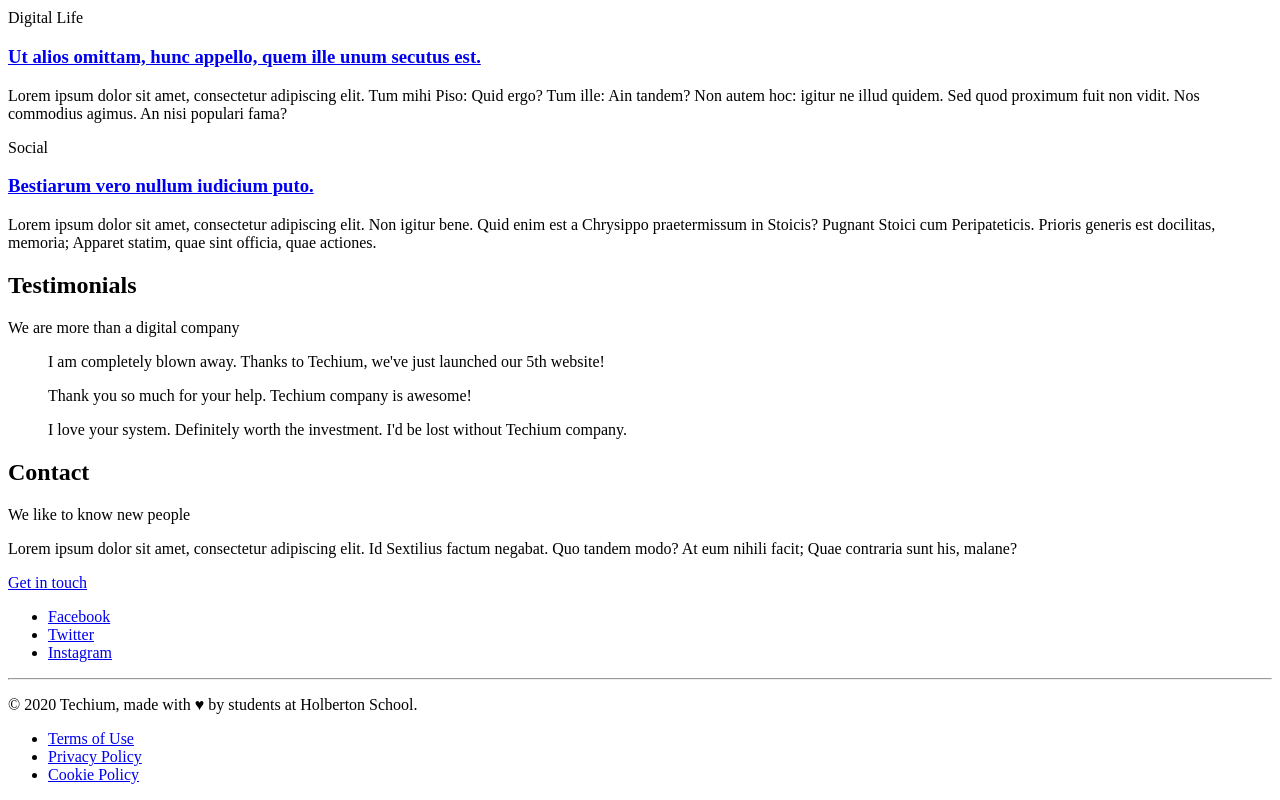
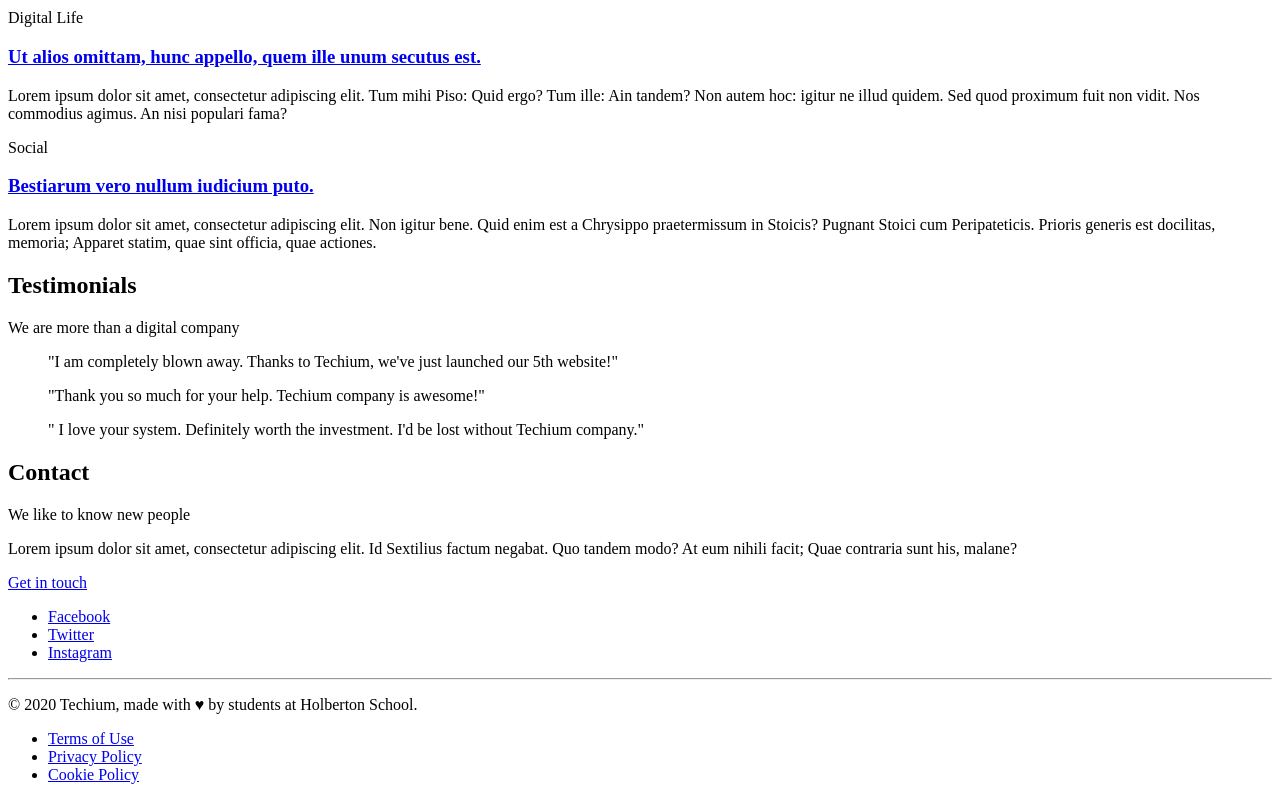
Before and after one commit to chepeniv/atlas-web_front_end, a plain HTML site: page html_advanced/29-index.html in a window 1280 px wide. Shown: the part 1423-2223 px from the top of the page. Drawn offline with Linux system fonts and the light colour scheme.

Commit message:
added double quotes to text in blockquotes in testimonials

```diff
--- a/html_advanced/29-index.html
+++ b/html_advanced/29-index.html
@@ -133,13 +133,21 @@
 
 			<div>
 				<article>
-					<blockquote cite="Yuri Y.">I am completely blown away. Thanks to Techium, we've just launched our 5th website!</blockquote>
+					<blockquote cite="Yuri Y.">
+						"I am completely blown away. Thanks to Techium, we've just launched our 5th website!"
+					</blockquote>
 				</article>
+
 				<article>
-					<blockquote cite="Dorrie S.">Thank you so much for your help. Techium company is awesome!</blockquote>
+					<blockquote cite="Dorrie S.">
+						"Thank you so much for your help. Techium company is awesome!"
+					</blockquote>
 				</article>
+
 				<article>
-					<blockquote cite="Sven H.">I love your system. Definitely worth the investment. I'd be lost without Techium company.</blockquote>
+					<blockquote cite="Sven H.">"
+						I love your system. Definitely worth the investment. I'd be lost without Techium company."
+					</blockquote>
 				</article>
 			</div>
 		</div>
```
